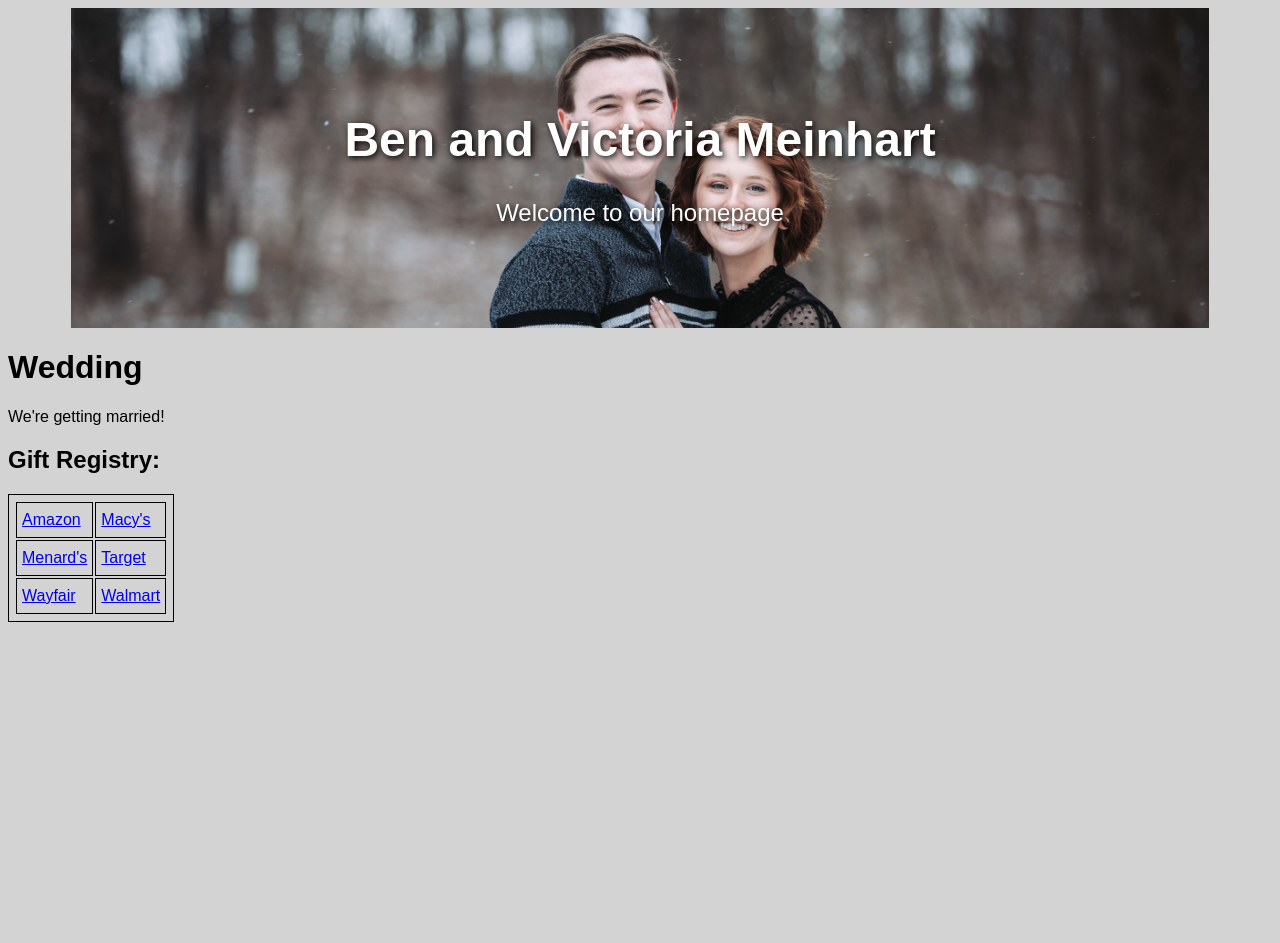
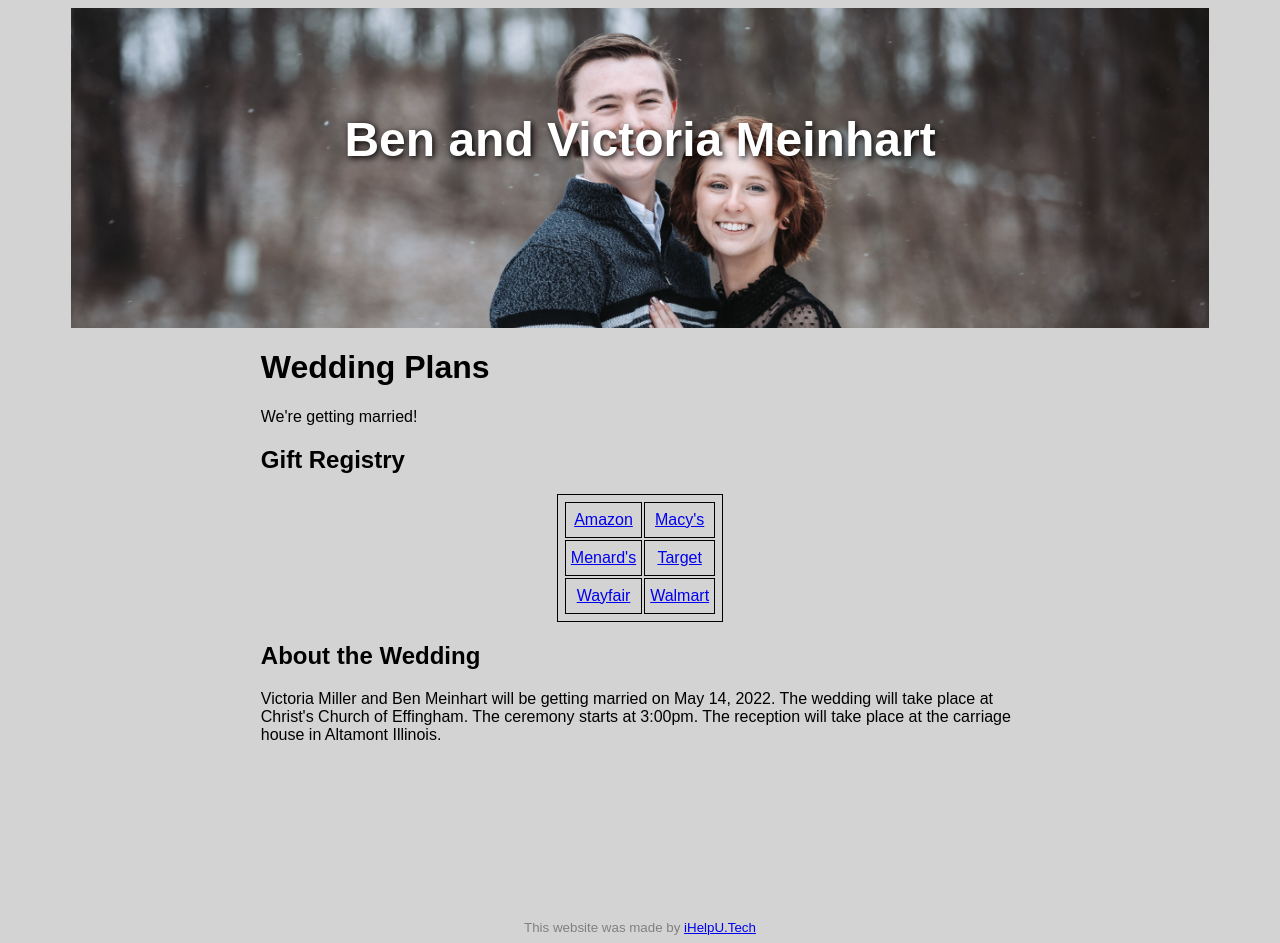
Before and after one commit to ben-ihelputech/personal-website, a plain HTML site: page www/index.html in a window 1280 px wide. Before the commit the page ends 800 px from the top, so only its background shows below. Drawn offline with Linux system fonts and the light colour scheme.

Commit message:
Centered main and added content

```diff
--- a/www/index.html
+++ b/www/index.html
@@ -21,12 +21,13 @@
     <div class="header">
         <div class="welcome">
             <h1>Ben and Victoria Meinhart</h1>
-            <p>Welcome to our homepage</p>
+            <!-- <p>Welcome to our homepage</p> -->
         </div>
     </div>
-    <h1>Wedding</h1>
+    <div class="main">
+        <h1>Wedding Plans</h1>
         <p>We're getting married!</p>
-    <h2>Gift Registry:</h2>
+        <h2>Gift Registry</h2>
         <div class="links">
             <table>
                 <tr>
@@ -61,8 +62,14 @@
 
             </table>
         </div>
+        <h2>About the Wedding</h2>
+        <p>Victoria Miller and Ben Meinhart will be getting married on May 14, 2022. The wedding will take place at
+            Christ's Church of Effingham. The ceremony starts at 3:00pm. The reception will take place at the carriage
+            house in Altamont Illinois.</p>
 
-    <!-- <script src="" async defer></script> -->
+    </div>
+
+    <footer>This website was made by <a href="https://ihelpu.tech" target="_blank">iHelpU.Tech</a> </footer>
 </body>
 
 </html>
--- a/www/style.css
+++ b/www/style.css
@@ -27,6 +27,13 @@ div.welcome {
 
 }
 
+div.main {
+    margin: auto;
+    width: 60%;
+    text-align: left;
+    padding-bottom: 10em;
+}
+
 .links {
     line-height: 1.5;
 }
@@ -34,4 +41,14 @@ div.welcome {
 table, tr, td {
     border: 1px solid;
     padding: 5px;
+    text-align: center;
+    margin-left: auto;
+    margin-right: auto;
+
 }
+
+footer {
+    text-align: center;
+    font-size: smaller;
+    color: gray;
+}
```
Lines whose indentation alone changed are shown as unchanged.
